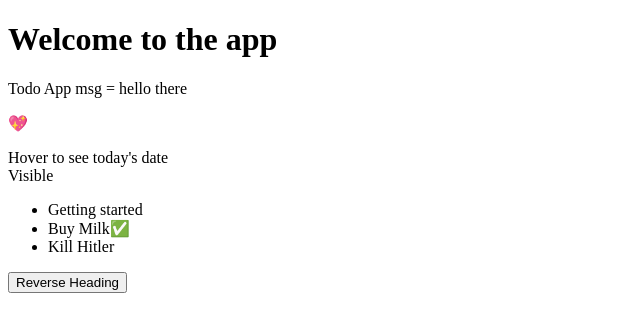
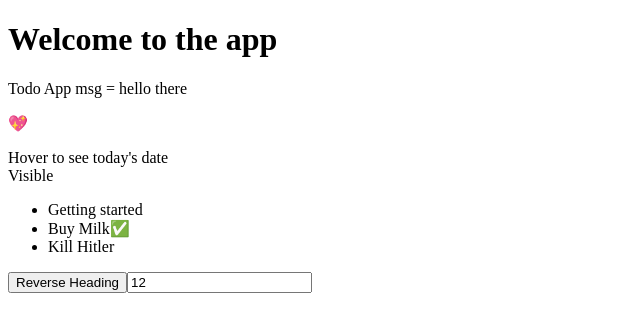
Before and after one commit to brucemakallan/learning-vue, a Vue app: page / in a window 1280 px wide. Shown: the top 332 px of the page, without its empty margins (0-640 px from the left). Built offline with nearby package versions, Linux system fonts and the light colour scheme.

Commit message:
2-way binding with v-model

```diff
--- a/src/components/TodoApp.vue
+++ b/src/components/TodoApp.vue
@@ -5,13 +5,16 @@
     <p>{{ heart }}</p>
     <span :title="hoverMessage">Hover to see today's date</span>
     <div v-if="visible">Visible</div>
+
     <ul>
       <li v-for="(todo, index) in todos" :key="index">
         <span>{{ todo.title }}</span>
         <span v-if="todo.completed">✅</span>
       </li>
     </ul>
+
     <button type="button" v-on:click="reverseMessage">Reverse Heading</button>
+    <input type="text" name="age" id="age" v-model="age">
   </div>
 </template>
 
@@ -40,7 +43,8 @@ export default {
           title: "Kill Hitler",
           completed: false
         }
-      ]
+      ],
+      age: 12
     };
   },
   methods: {
```
